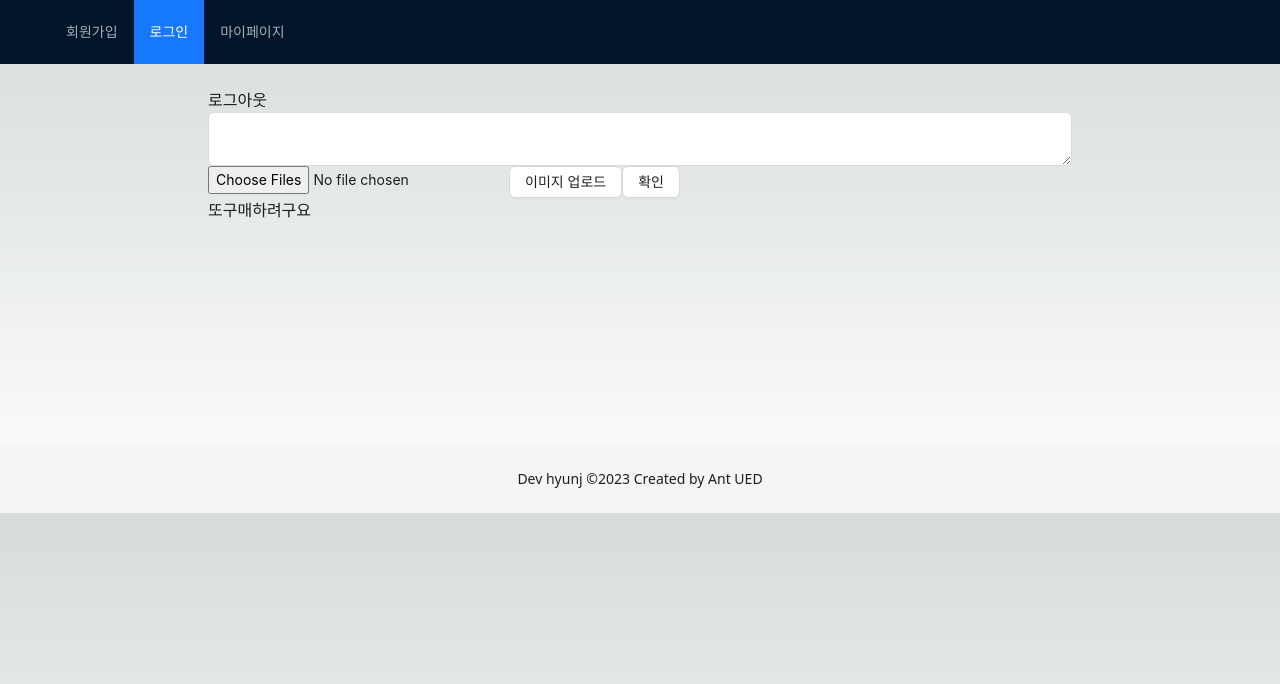
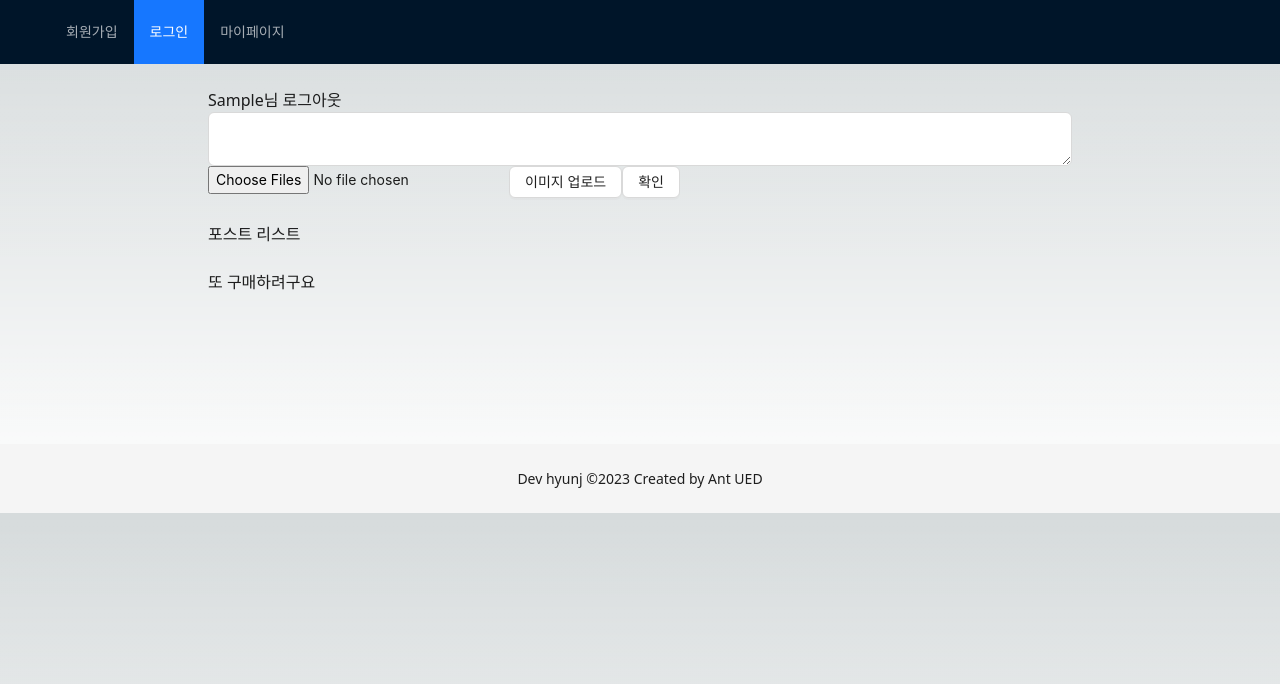
Before and after one commit to sirri1222/node_bird_new, a Next.js app in the folder prepare/front/devhyun_twitter/: page / in a window 1280 px wide. Both pictures are taken after typing "Sample", "Sample123" into the empty fields and a click on the button "로그인". Shown: the top 684 px of the page. Built offline with nearby package versions, Linux system fonts and the light colour scheme.

Commit message:
Fix: 포스트 카드 오류 수정진행중

```diff
--- a/prepare/front/devhyun_twitter/src/app/page.js
+++ b/prepare/front/devhyun_twitter/src/app/page.js
@@ -14,8 +14,11 @@ export default function Home() {
       ) : (
         <>
           <PostForm />
+          <p className="py-6">포스트 리스트 </p>
           {posts.map((p, i) => (
-            <PostCard key={i} content={p.content} />
+            <div key={i}>
+              <PostCard content={p.content} />
+            </div>
           ))}
         </>
       )}
--- a/prepare/front/devhyun_twitter/src/component/PostCard.jsx
+++ b/prepare/front/devhyun_twitter/src/component/PostCard.jsx
@@ -1,7 +1,11 @@
 import React from "react";
 
 const PostCard = ({ content }) => {
-  return <div>{content}</div>;
+  return (
+    <div>
+      <p className="py-1"> {content}</p>
+    </div>
+  );
 };
 
 export default PostCard;
--- a/prepare/front/devhyun_twitter/src/component/PostForm.jsx
+++ b/prepare/front/devhyun_twitter/src/component/PostForm.jsx
@@ -5,7 +5,6 @@ import { Form, Input, Button } from "antd";
 import useStore from "../store/store";
 const PostForm = () => {
   const { posts, addPost } = useStore();
-  console.log(addPost);
   const [text, setText] = useState("");
 
   const onSubmit = useCallback(() => {
@@ -27,11 +26,10 @@ const PostForm = () => {
 
   const logoutHandler = () => {
     setUsername("");
-    console.log(username);
   };
   return (
     <>
-      <button onClick={logoutHandler}>로그아웃</button>
+      <button onClick={logoutHandler}>{username}님 로그아웃</button>
       <Form>
         <Input.TextArea
           value={text}
--- a/prepare/front/devhyun_twitter/src/store/store.js
+++ b/prepare/front/devhyun_twitter/src/store/store.js
@@ -5,7 +5,7 @@ export const useStore = create((set) => ({
   setIsUserValid: (arg) => set((arg) => ({ isUserValid: arg })),
   username: "",
   setUsername: (newUsername) => set({ username: newUsername }),
-  posts: [{ content: "또구매하려구요" }],
+  posts: [{ content: "또 구매하려구요" }],
   addPost: (newPost) => set((state) => ({ posts: [...state.posts, newPost] })),
 }));
 
```
